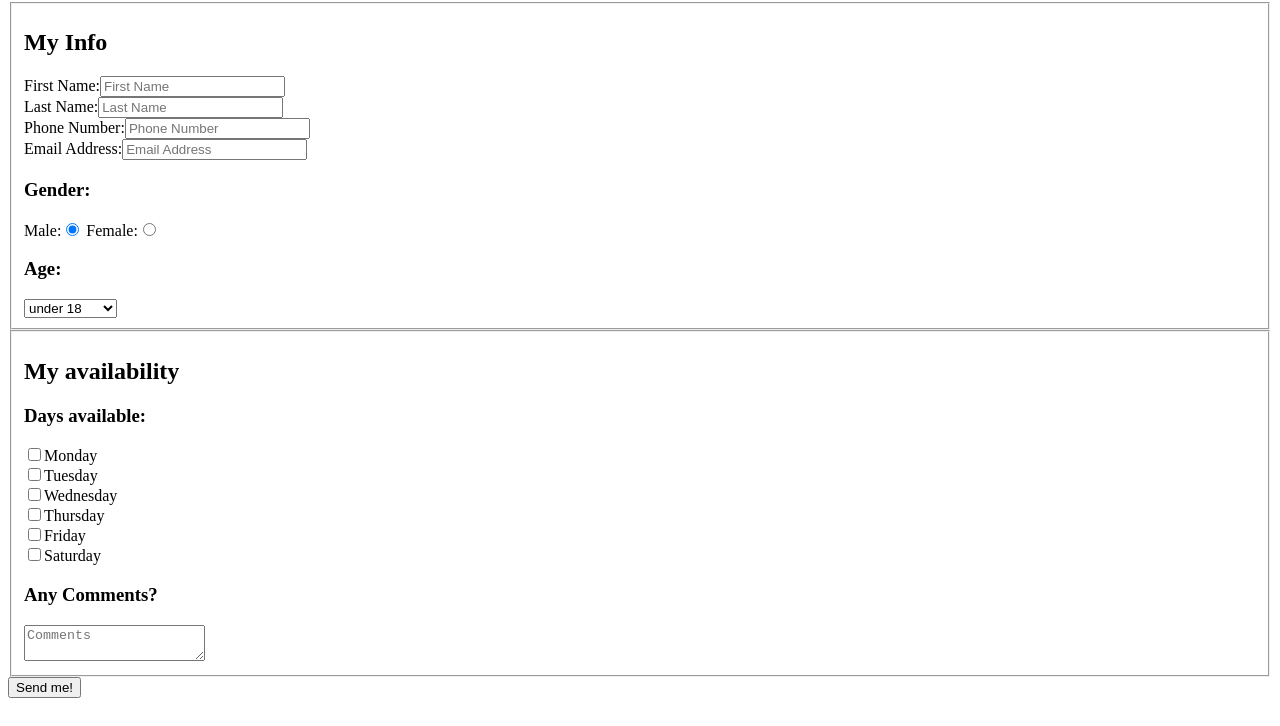
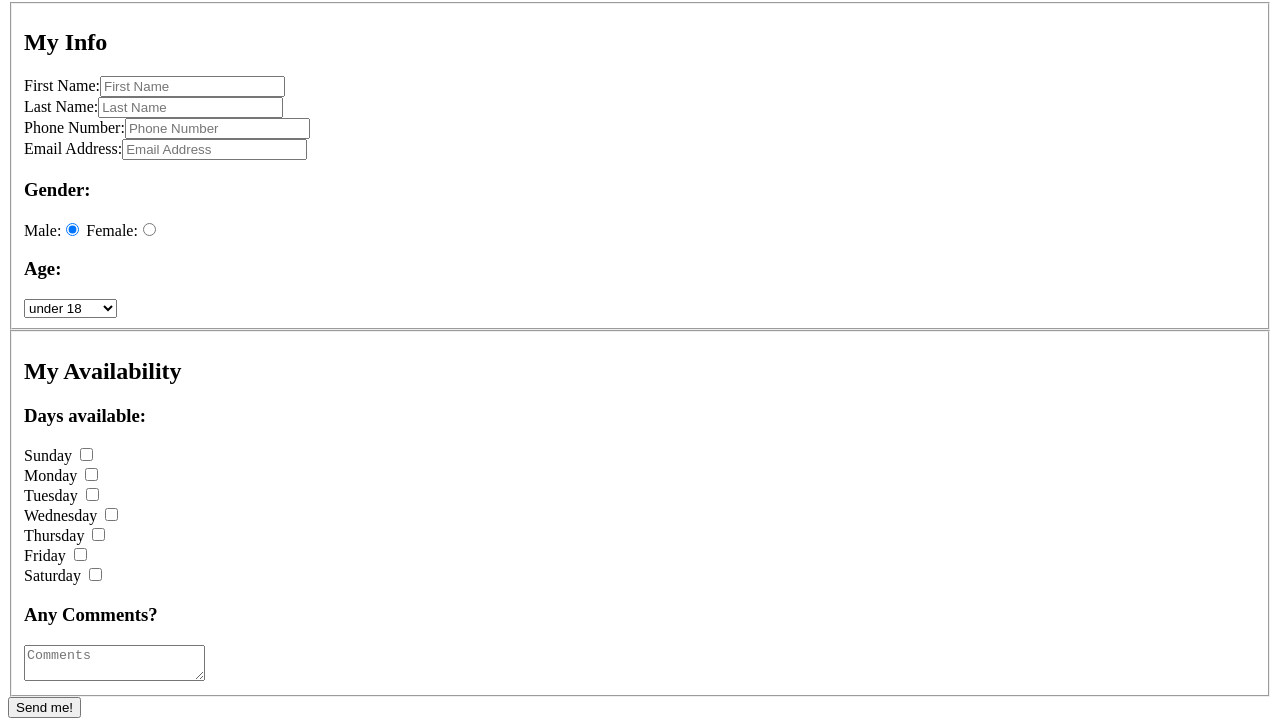
Before and after one commit to ovcharenkoarina/lab4, a plain HTML site: page index.html in a window 1280 px wide. Shown: the part 78-804 px from the top of the page. Drawn offline with Linux system fonts and the light colour scheme.

Commit message:
Update index.html

```diff
--- a/index.html
+++ b/index.html
@@ -16,9 +16,7 @@
         <div><label>Email Address:<input type="text" name="email_field" placeholder="Email Address"></label></div>
       </div>
       <div>
-            <h3>Gender:</h3>
-            <label>Male:<input type="radio" name="gender_field" value="male" checked></label>
-            <label>Female:<input type="radio" name="gender_field" value="female"></label>
+        <h3>Gender:</h3> <label>Male:<input type="radio" name="gender_field" value="male" checked></label> <label>Female:<input type="radio" name="gender_field" value="female"></label>
       </div>
       <div>
         <h3>Age:</h3>
@@ -33,29 +31,25 @@
       </div>
     </fieldset>
     <fieldset>
-        <h2>My availability</h2>
+      <h2>My Availability</h2>
       <div>
         <h3>Days available:</h3>
         <div>
-                <div><label><input type="checkbox" name="available_field[]" value="Monday">Monday</label></div>
-                <div><label><input type="checkbox" name="available_field[]" value="Tuesday">Tuesday</label></div>
-                <div><label><input type="checkbox" name="available_field[]" value="Wednesday">Wednesday</label></div>
-                <div><label><input type="checkbox" name="available_field[]" value="Thursday">Thursday</label></div>
-                <div><label><input type="checkbox" name="available_field[]" value="Friday">Friday</label></div>
-                <div><label><input type="checkbox" name="available_field[]" value="Saturday">Saturday</label></div>
+        <div><label>Sunday <input type="checkbox" name="available_field[]" value="sunday"></label></div>
+        <div><label>Monday <input type="checkbox" name="available_field[]" value="monday"></label></div>
+        <div><label>Tuesday <input type="checkbox" name="available_field[]" value="tuesday"></label></div>
+        <div><label>Wednesday <input type="checkbox" name="available_field[]" value="wednesday"></label></div>
+        <div><label>Thursday <input type="checkbox" name="available_field[]" value="thursday"></label></div>
+        <div><label>Friday <input type="checkbox" name="available_field[]" value="friday"></label></div>
+        <div><label>Saturday <input type="checkbox" name="available_field[]" value="saturday"></label></div>
         </div>
       </div>
       <div>
-            <h3>Any Comments?</h3>
-            <textarea name="comments_field" placeholder="Comments"></textarea>
+        <h3>Any Comments?</h3> <textarea name="comments_field" placeholder="Comments"></textarea>
       </div>
     </fieldset>
-    <div>
      <input type="hidden" name="hidden_field" value="aovcharenko">
-    </div>
-    <div>
      <input type="submit" value="Send me!">
-    </div>
   </form>
 </body>
 </html>
```
Lines whose indentation alone changed are shown as unchanged.
